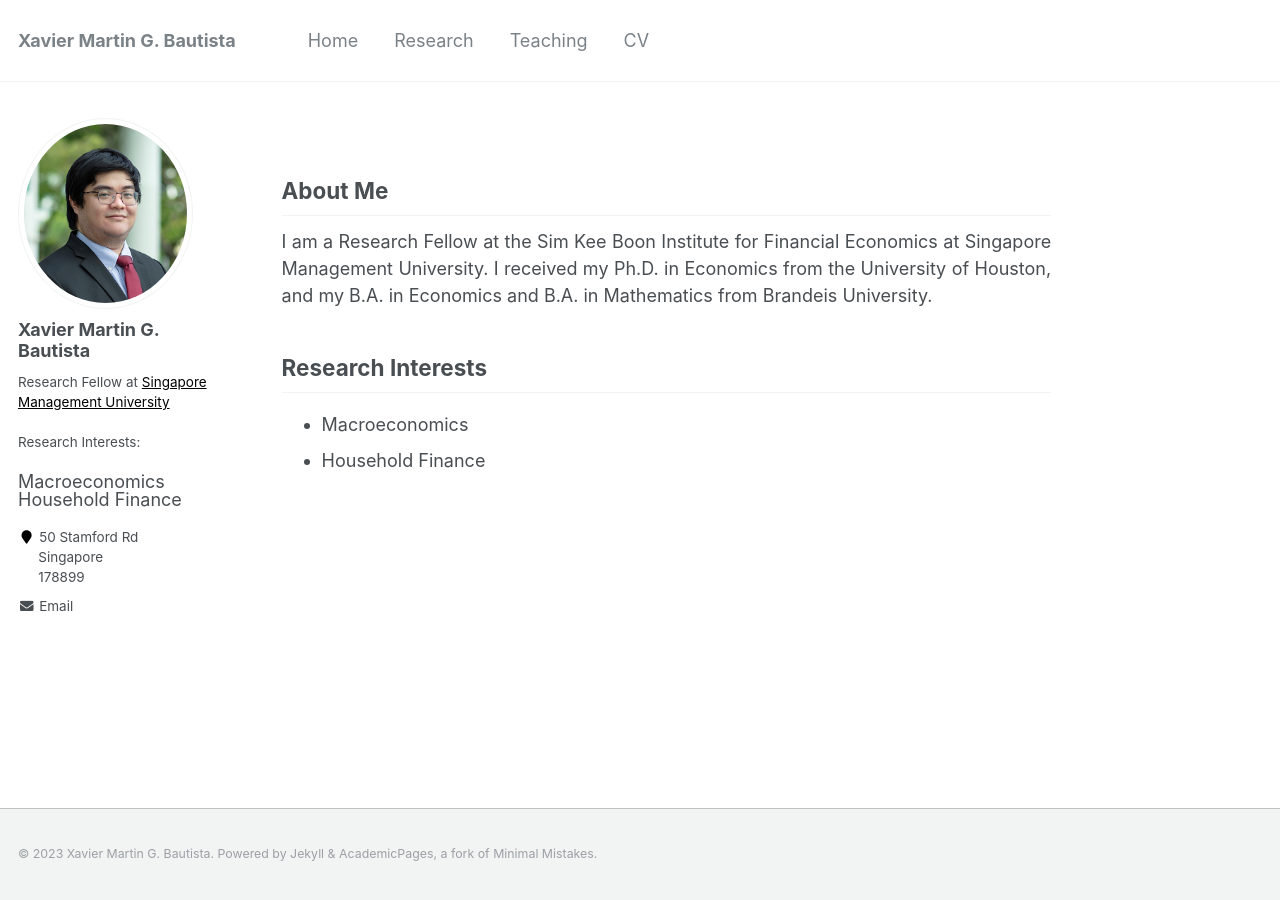
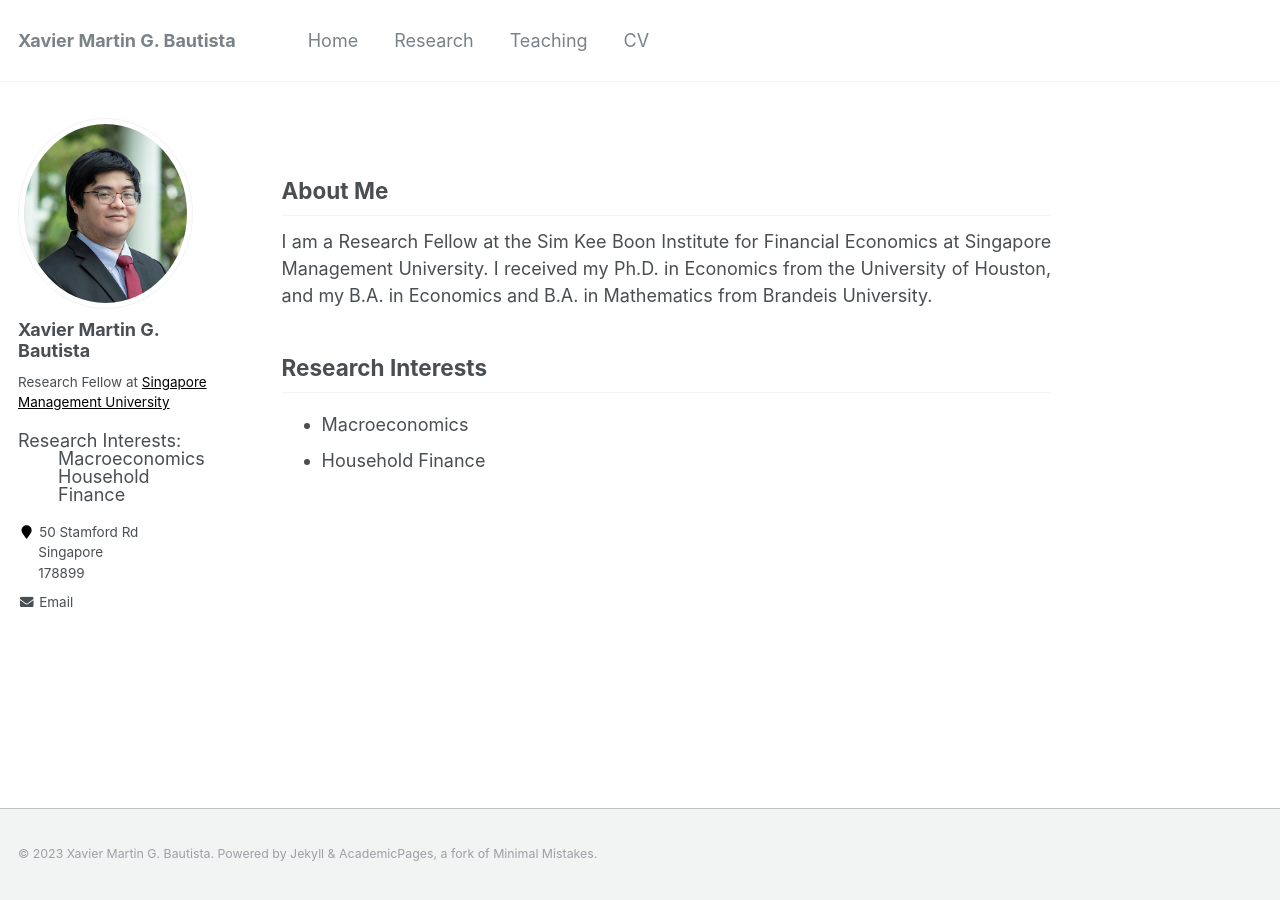
Before and after one commit to xmgbautista/xmgbautista.github.io, a Jekyll site: the page built from _pages/about.md, in a window 1280 px wide. Built offline with Jekyll 4.4.1, drawn with Linux system fonts in a browser that asks for light colours.

Commit message:
Update _config.yml

```diff
--- a/_config.yml
+++ b/_config.yml
@@ -82,7 +82,7 @@ analytics:
 author:
   name             : "Xavier Martin G. Bautista"
   avatar           : "avatar/bautista_headshot.png"
-  bio              : "Research Fellow at <a style='color: black;' href='https://skbi.smu.edu.sg/'>Singapore Management University</a><br><br>Research Interests:<dl><dt>Macroeconomics</dt><dt>Household Finance</dt></dl>"
+  bio              : "Research Fellow at <a style='color: black;' href='https://skbi.smu.edu.sg/'>Singapore Management University</a><br><dl><dt>Research Interests:</dt><dd>Macroeconomics</dd><dd>Household Finance</dd></dl>"
   location         : "50 Stamford Rd <br> &ensp;&emsp;Singapore <br> &ensp;&emsp;178899"
   employer         :
   pubmed           :
```
